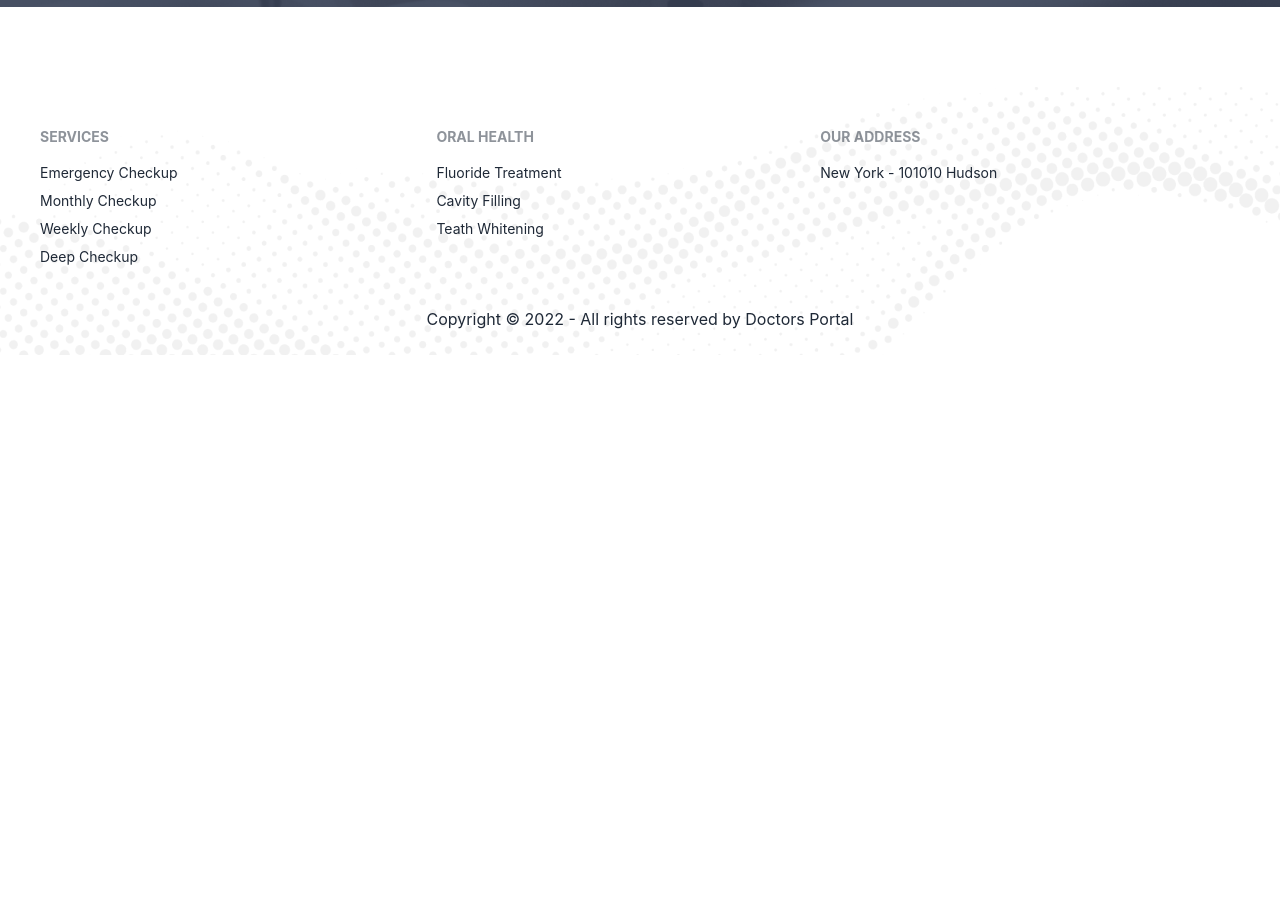
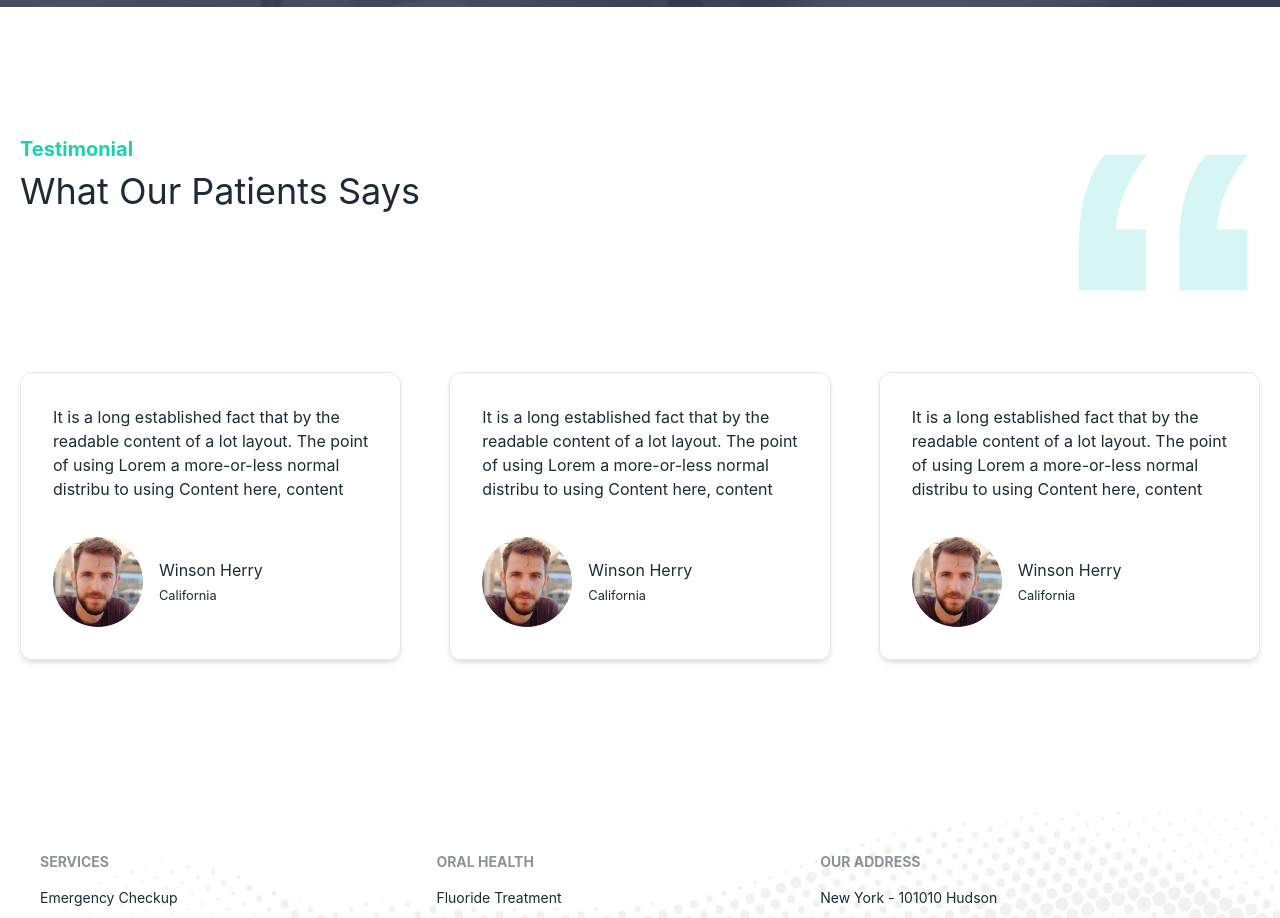
Before and after one commit to zakiralhasan/doctors-portal-client, a React (Create React App) app: page / in a window 1280 px wide. Shown: the part 2960-3878 px from the top of the page. Before the commit the page ends 3315 px from the top, so only its background shows below. Built offline with nearby package versions, Linux system fonts and the light colour scheme.

Commit message:
testimonial section added

```diff
--- a/src/Pages/Home/Home/Home.js
+++ b/src/Pages/Home/Home/Home.js
@@ -4,6 +4,7 @@ import Banner from "../Banner/Banner/Banner";
 import CardSection from "../CardSection/CardSection";
 
 import OurServices from "../OurServices/OurServices";
+import Testimonial from "../Testimonial/Testimonial";
 import TreatInfo from "../TreatInfo/TreatInfo";
 
 const Home = () => {
@@ -14,6 +15,7 @@ const Home = () => {
       <OurServices></OurServices>
       <TreatInfo></TreatInfo>
       <Appointment></Appointment>
+      <Testimonial></Testimonial>
     </div>
   );
 };
--- /dev/null
+++ b/src/Pages/Home/Testimonial/Testimonial.js
@@ -0,0 +1,57 @@
+import React from "react";
+import logo1 from "../../../assets/images/people1.png";
+import quote from "../../../assets/icons/quote.svg";
+import TestimonialCard from "./TestimonialCard";
+
+const Testimonial = () => {
+  const cards = [
+    {
+      id: "1",
+      name: "Winson Herry",
+      location: "California",
+      img: logo1,
+      details:
+        "It is a long established fact that by the readable content of a lot layout. The point of using Lorem a more-or-less normal distribu to using Content here, content",
+    },
+    {
+      id: "2",
+      name: "Winson Herry",
+      location: "California",
+      img: logo1,
+      details:
+        "It is a long established fact that by the readable content of a lot layout. The point of using Lorem a more-or-less normal distribu to using Content here, content",
+    },
+    {
+      id: "3",
+      name: "Winson Herry",
+      location: "California",
+      img: logo1,
+      details:
+        "It is a long established fact that by the readable content of a lot layout. The point of using Lorem a more-or-less normal distribu to using Content here, content",
+    },
+  ];
+  return (
+    <div>
+      <div className="px-5 my-32 text-left">
+        <div className="flex justify-between">
+          <div>
+            <h2 className="text-xl text-[#19D3AE] font-bold mb-2">
+              Testimonial
+            </h2>
+            <h1 className="text-4xl ">What Our Patients Says</h1>
+          </div>
+          <div>
+            <img className="lg:w-48 w-20" src={quote} alt="" />
+          </div>
+        </div>
+        <div className="grid lg:grid-cols-3 md:grid-cols-2 gap-12 pb-6 mt-20">
+          {cards.map((card) => (
+            <TestimonialCard key={card.id} card={card}></TestimonialCard>
+          ))}
+        </div>
+      </div>
+    </div>
+  );
+};
+
+export default Testimonial;
--- /dev/null
+++ b/src/Pages/Home/Testimonial/TestimonialCard.js
@@ -0,0 +1,21 @@
+import React from "react";
+
+const TestimonialCard = ({ card }) => {
+  const { img, name, location, details } = card;
+  return (
+    <div>
+      <div className="p-8 border rounded-xl shadow-md min-h-[270px]">
+        <p>{details}</p>
+        <div className="flex items-center mt-9">
+          <img className="mr-4" src={img} alt="" />
+          <div>
+            <h2>{name}</h2>
+            <small>{location}</small>
+          </div>
+        </div>
+      </div>
+    </div>
+  );
+};
+
+export default TestimonialCard;
```
